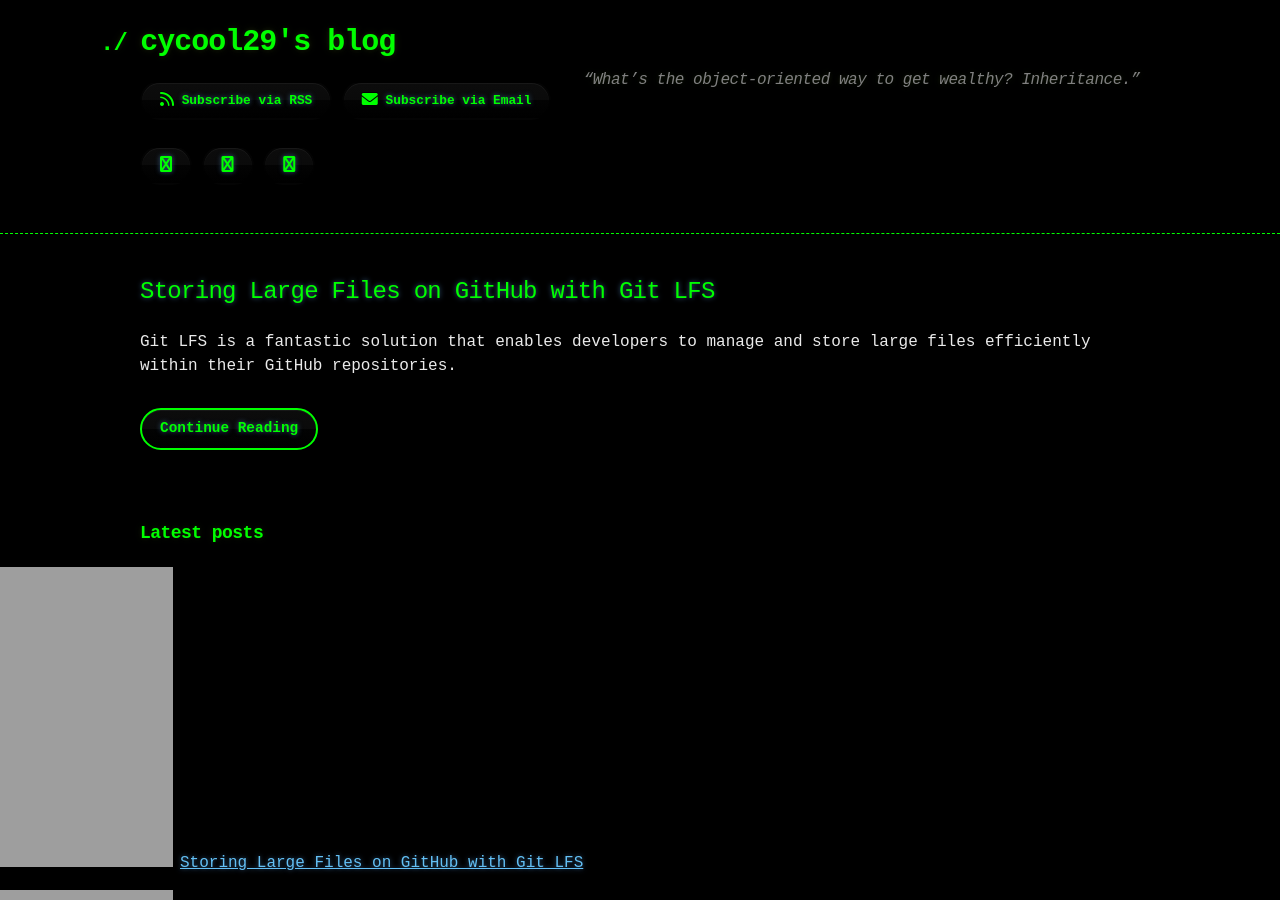
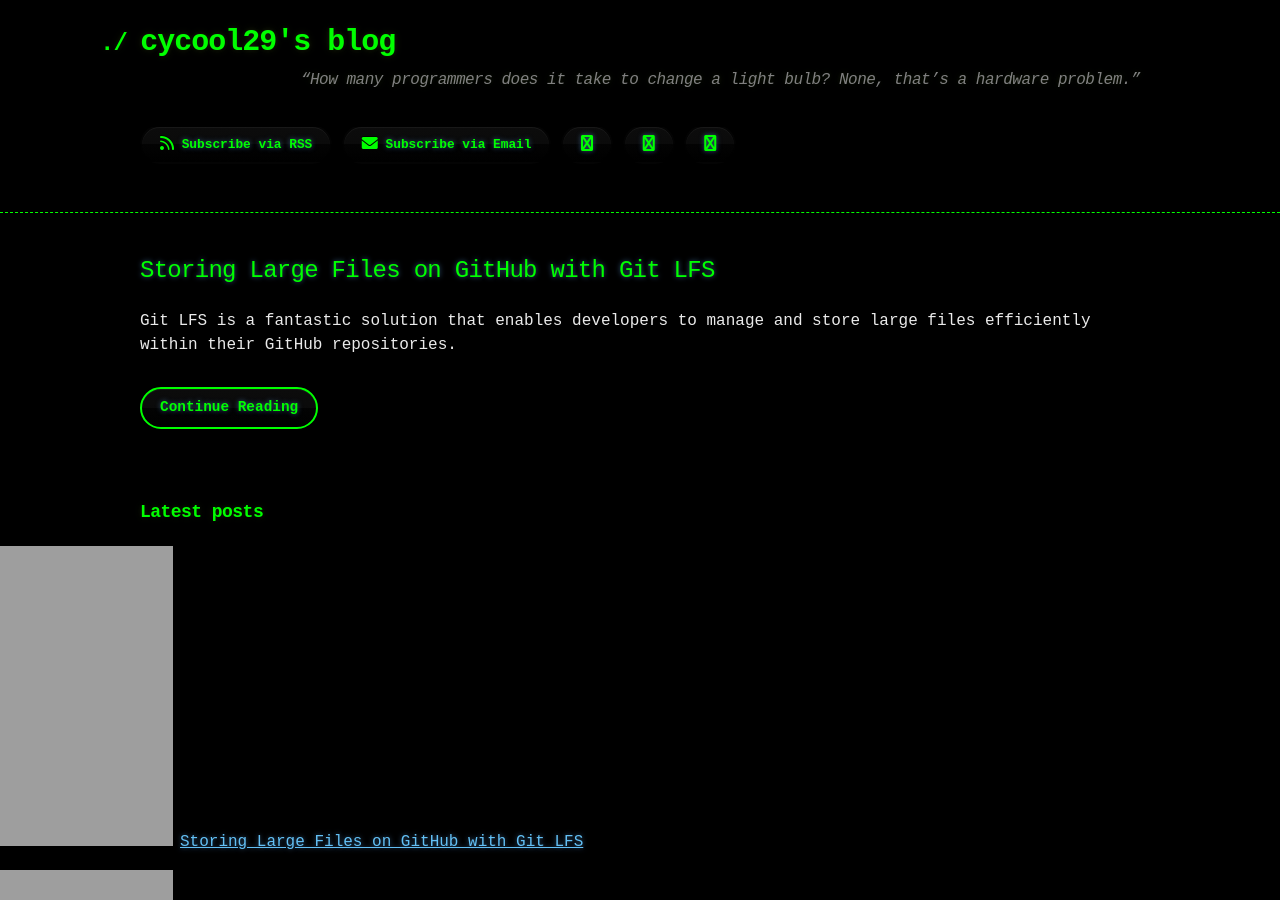
Before and after one commit to cycool29/cycool29.github.io, a Jekyll site: the page built from index.md, in a window 1280 px wide and 900 px high. Built offline with Jekyll 4.4.1, drawn with Linux system fonts in a browser that asks for light colours; a style sheet for code colours, icons or effects is not loaded.

Commit message:
Update quotes

```diff
--- a/_config.yml
+++ b/_config.yml
@@ -1,5 +1,5 @@
 title: cycool29's blog
-description: "“What’s the object-oriented way to get wealthy? Inheritance.” "
+description: "“How many programmers does it take to change a light bulb? None, that’s a hardware problem.” "
 bio: A high school student. Intermediate in Python, Git, Bash. Learning JavaScript. He/Him. "
 author: cycool29
 url: https://cycool29.github.io
```
